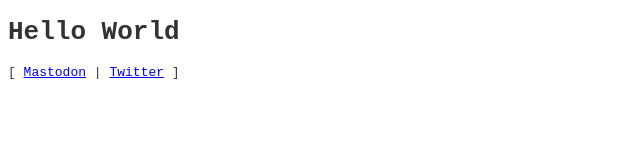
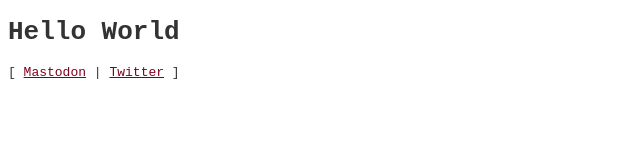
Before and after one commit to bwoodruff/bwoodruff.github.io, a plain HTML site: page index.html in a window 1280 px wide. Shown: the whole page, without its empty margins (0-640 px from the left). Drawn offline with Linux system fonts and the light colour scheme.

Commit message:
Update index.html

```diff
--- a/index.html
+++ b/index.html
@@ -9,6 +9,10 @@
     body {
       font-family: monospace;
       font-size: 1em;
+    }
+    a {
+      text-decoration: underline;
+      color: #800020;
     }
     @media (prefers-color-scheme: dark) {
       body {
```
